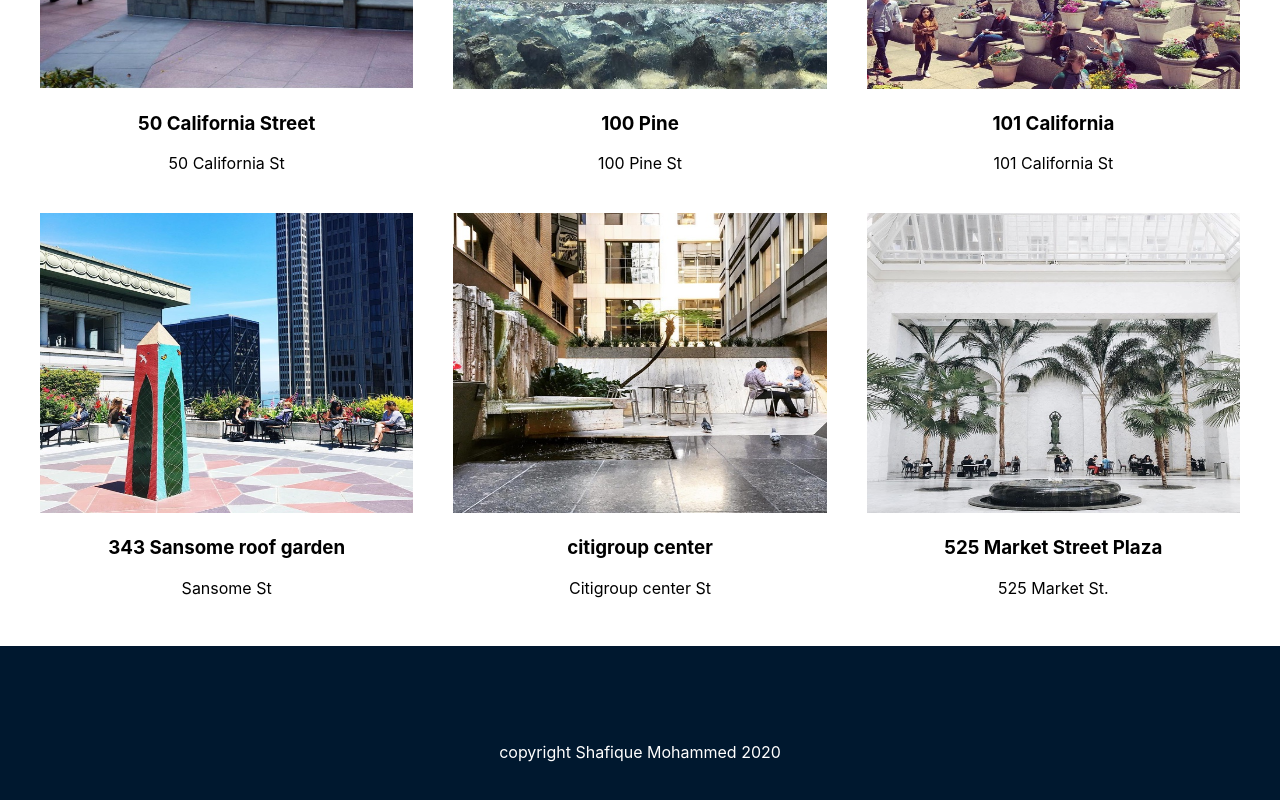
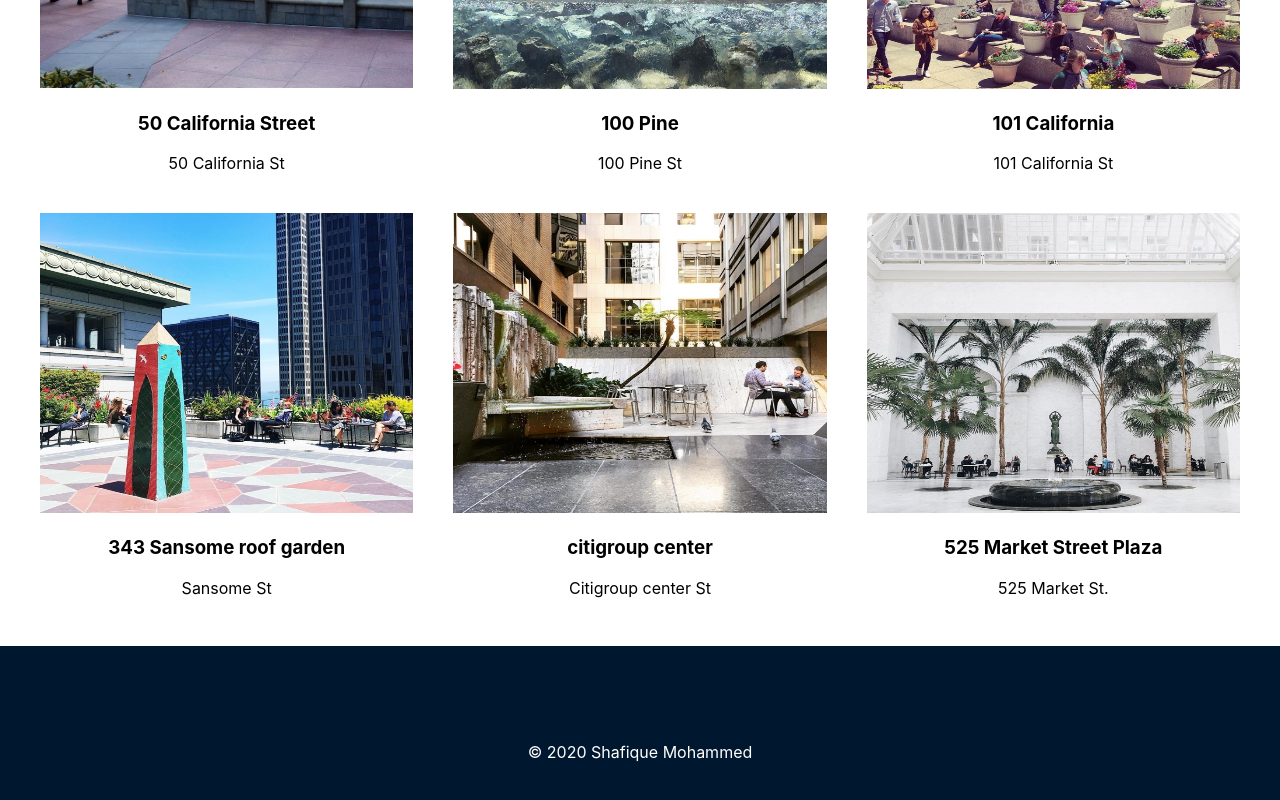
Before and after one commit to shafali03/lpopos, a React (Create React App) app: page / in a window 1280 px wide. Shown: the part 406-1206 px from the top of the page. Built offline with nearby package versions, Linux system fonts and the light colour scheme.

Commit message:
feat Displays date in the footer

```diff
--- a/src/Components/Footer/Footer.js
+++ b/src/Components/Footer/Footer.js
@@ -1,11 +1,15 @@
 import React from 'react'
 import './Footer.css'
 
+
+
 function Footer() {
+
+  const year = new Date()
 
   return (
     <div className="Footer" data-test="component-footer">
-      <p>copyright Shafique Mohammed 2020</p>
+      <p>&copy; {year.getFullYear()} Shafique Mohammed </p>
     </div>
   )
 }
```
